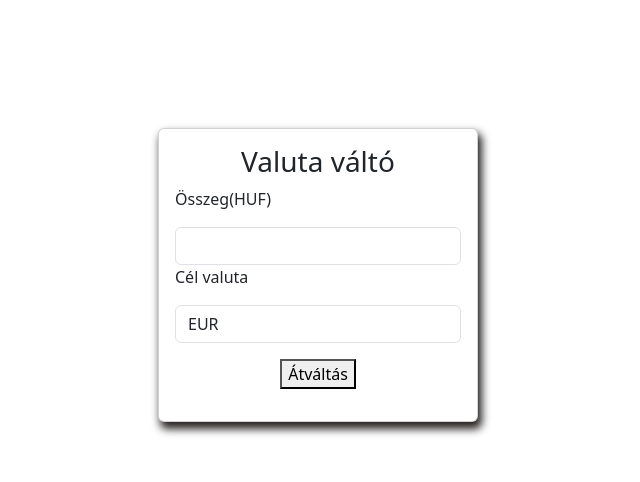
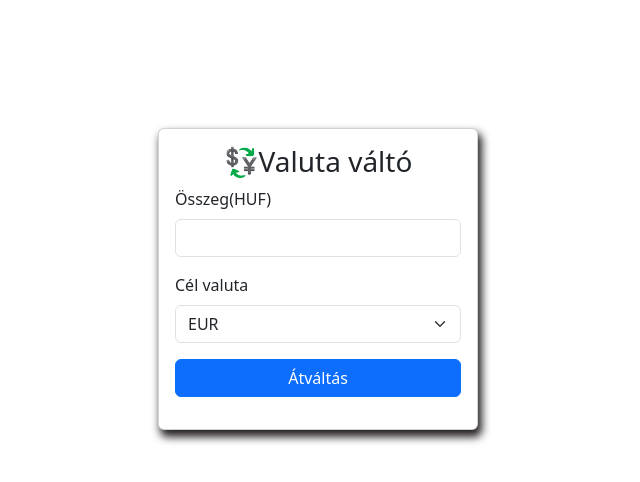
Before and after one commit to TBJarulek/FetchBootstrapTask, a plain HTML site: page index.html in a window 1280 px wide. Shown: the whole page, without its empty margins (304-944 px from the left). Drawn offline with nearby package versions, Linux system fonts and the light colour scheme.

Commit message:
Add files via upload

```diff
--- a/index.html
+++ b/index.html
@@ -6,40 +6,45 @@
     <title>Document</title>
     <link href="https://cdn.jsdelivr.net/npm/bootstrap@5.3.8/dist/css/bootstrap.min.css" rel="stylesheet" integrity="sha384-sRIl4kxILFvY47J16cr9ZwB07vP4J8+LH7qKQnuqkuIAvNWLzeN8tE5YBujZqJLB" crossorigin="anonymous">
     <script src="https://cdn.jsdelivr.net/npm/bootstrap@5.3.8/dist/js/bootstrap.bundle.min.js" integrity="sha384-FKyoEForCGlyvwx9Hj09JcYn3nv7wiPVlz7YYwJrWVcXK/BmnVDxM+D2scQbITxI" crossorigin="anonymous"></script>
+    <script src="script.js" defer></script>
     <link rel="stylesheet" href="style.css">
-    <script src="script.js" defer></script>
 
 </head>
 <body>
 
-    <div class="container text-center text-white pt-5">
+    <div class="container text-white pt-5">
 
         <div class="row">
             <div class="col-sm-4"></div>
             <div class="col-sm-4">
-                <div class="card">
+                <div class="card mb-3">
                     <div class="card-body">
-                        <h3 class="">Valuta váltó</h1>
-                        <form class="flex">
+                        <h3 class="text-center">💱Valuta váltó</h1>
+                        <div class="mb-3">
+                            <form class="flex">
+                                <label class="card-text form-label">Összeg(HUF)</label>
+                                <input type="number" id="megadottErtek" class="form-control me-2">
+                            </form>
+                        </div>
 
-                            <p class="text-start">Összeg(HUF)</p>
-                            <input type="number" id="megadottErtek" class="form-control me-2">
+                        <div class="mb-3">
+                            <form class="flex">
+                                <label class="form-label">Cél valuta</label>
+                                <select name="" id="valuta" class="form-select">
+                                    <option value="EUR">EUR</option>
+                                    <option value="GBP">GBP</option>
+                                    <option value="USD">USD</option>
+                                </select>
+                            </form>
+                        </div>
 
-                        </form>
+                        <div class="d-grid gap-2 col-12 mx-auto">
+                            <button class ="btn btn-primary" onclick="meghiv()">Átváltás</button>
+                        </div>
 
-                        <form class="flex">
-
-                            <p class="text-start">Cél valuta</p>
-                            <select name="" id="valuta" class="form-control me-2">
-                                <option value="EUR">EUR</option>
-                                <option value="GBP">GBP</option>
-                                <option value="USD">USD</option>
-                            </select>
-
-                        </form>
-                        <p></p>
-                        <button onclick="meghiv()">Átváltás</button>
-                        <p id="eredmeny"></p>
+                        <div id="finalBox" class="d-flex align-items-center justify-content-center gap-2 col-12 mx-auto mt-3 bg-success-subtle rounded">
+                            <label id="eredmeny"></label>
+                        </div>
 
                     </div>
                 </div>
--- a/script.js
+++ b/script.js
@@ -17,11 +17,19 @@ function meghiv() {
         })
         .then(json => {
 
-            let p = document.getElementById("eredmeny");
-            let megadottErtek = document.getElementById("megadottErtek").value;
+            let label = document.getElementById("eredmeny");
+            let megadottErtek = document.getElementById("megadottErtek").value || 0;
             let atvaltasSzorzo = json.data.mid;
 
-            p.innerHTML = `${megadottErtek} HUF = ${megadottErtek * atvaltasSzorzo} ${valasztott}`
+            label.classList.add("mt-2");
+            label.classList.add("mb-2");
+
+            let final = document.getElementById("finalBox");
+            final.classList.add("border");
+            final.classList.add("border-success-subtle");
+
+
+            label.innerHTML = `${megadottErtek} HUF = ${megadottErtek * atvaltasSzorzo} ${valasztott}`
 
         })
 
--- a/style.css
+++ b/style.css
@@ -1,9 +1,3 @@
-body {
-
-
-
-}
-
 .card {
 
     max-width: 20rem;
```
